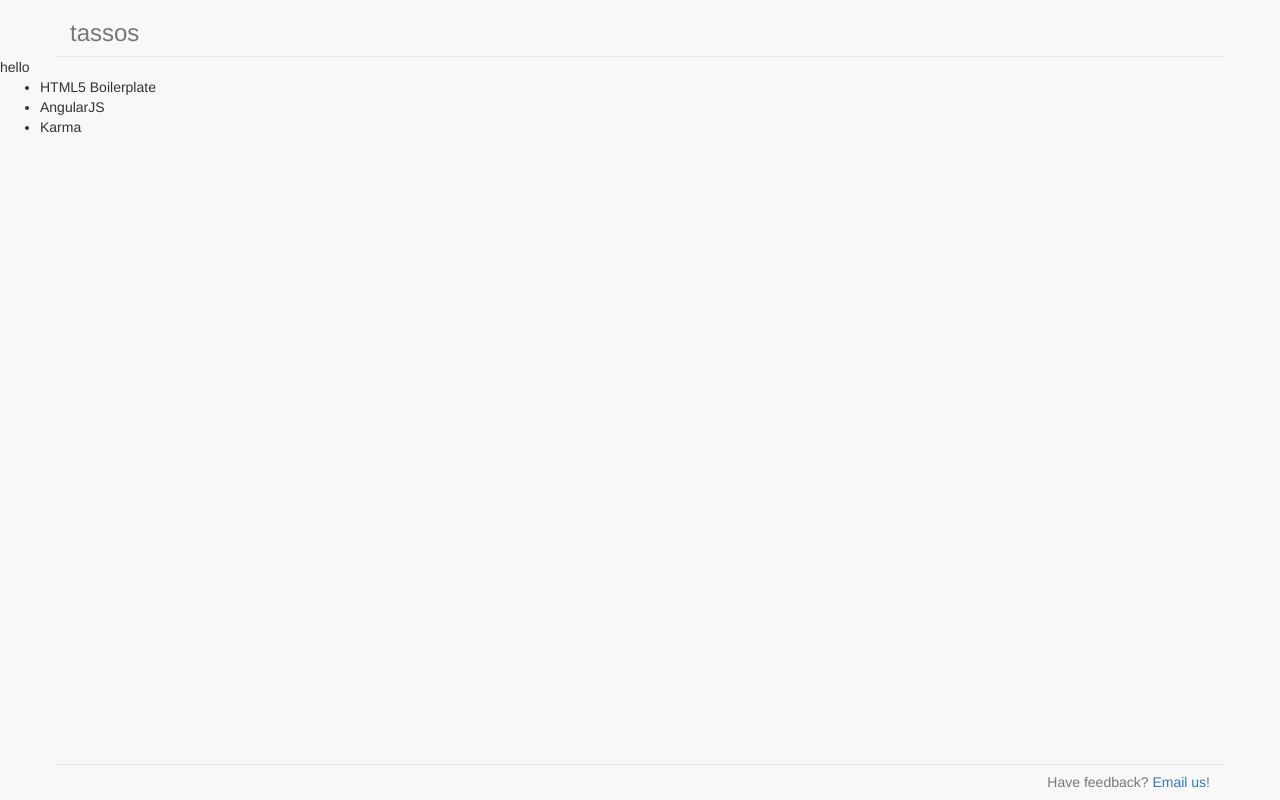
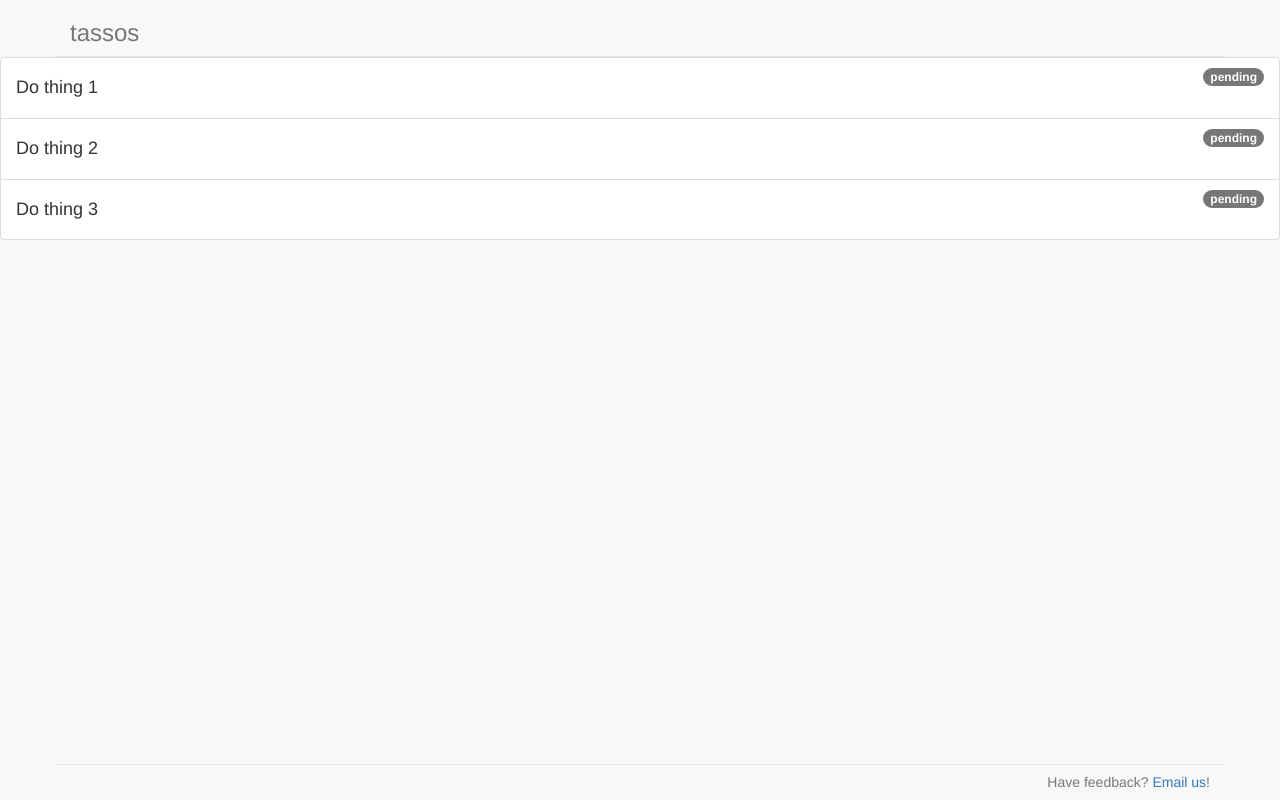
Before and after one commit to joemercer/do, a website: page app/index.html in a window 1280 px wide. Drawn offline with nearby package versions, Linux system fonts and the light colour scheme; some packages are replaced by stand-ins of ours; files that its build step writes are made by us from their sources.

Commit message:
content editable

```diff
--- a/app/scripts/controllers/main.js
+++ b/app/scripts/controllers/main.js
@@ -10,16 +10,12 @@
 angular.module('tojoApp')
   .controller('MainCtrl', function ($scope) {
 
-  	console.log('hello');
-
-  	$scope.hello = 'hello';
-
-    $scope.todos = [
-      'HTML5 Boilerplate',
-      'AngularJS',
-      'Karma'
-    ];
-
-    console.log($scope.todos);
+    $scope.todos = [{
+    	content: 'Do thing 1'
+    }, {
+    	content: 'Do thing 2'
+    }, {
+    	content: 'Do thing 3'
+    }];
 
   });
--- a/app/views/main.html
+++ b/app/views/main.html
@@ -1,5 +1,8 @@
 {{hello}}
 
-<ul>
-  <li ng-repeat="todo in todos">{{todo}}</li>
+<ul class="list-group">
+  <li ng-repeat="todo in todos" class="list-group-item">
+    <span class="badge">pending</span>
+    <h4 contenteditable="true">{{todo.content}}</h4>
+  </li>
 </ul>
```
